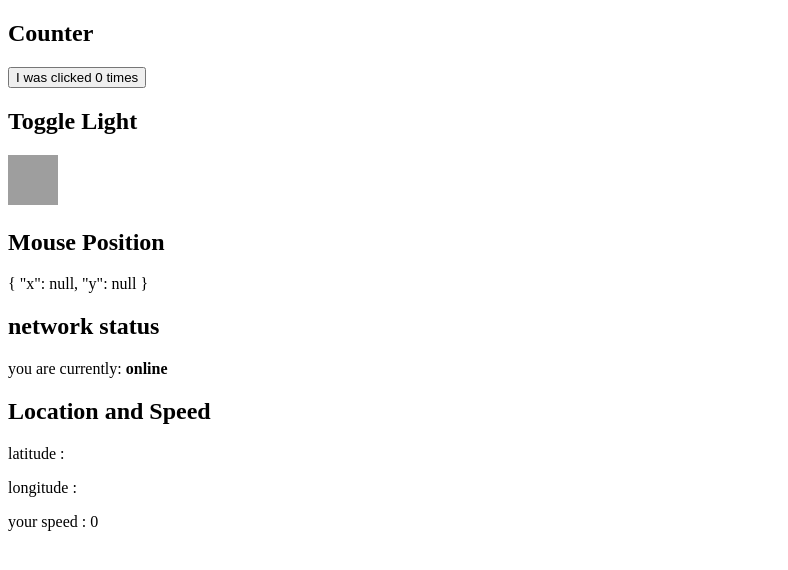
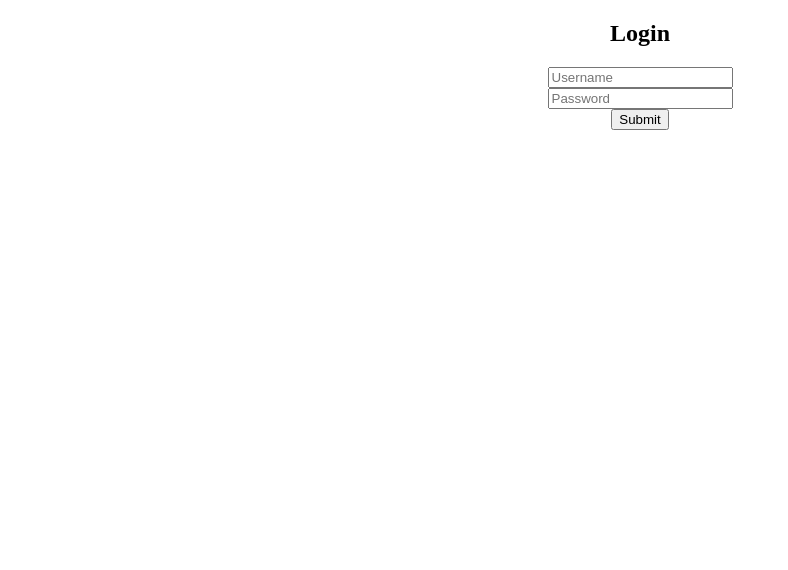
Before and after one commit to akbelcolak/reactUdemyExercise, a React (Create React App) app in the folder udemy/: page / in a window 1280 px wide. Shown: the top 570 px of the page, without its empty margins (0-788 px from the left). Built offline with nearby package versions, Linux system fonts and the light colour scheme; no server answers; grey boxes are pictures that could not be loaded.

Commit message:
login.js added

```diff
--- /dev/null
+++ b/udemy/src/Login.js
@@ -0,0 +1,43 @@
+import React, { useState } from "react";
+
+export default function Login() {
+  const [username, setUsername] = useState("");
+  const [password, setPassword] = useState("");
+  const [user, setUser] = useState(null)
+
+  //bu handle'i form'a ekledigimiz onSubmit ile aldigimiz datayi kullanabilmek icin kurduk
+  const handleSubmit = (event)=> {
+      event.preventDefault()
+      const userData= {
+          username,
+          password
+      }
+      setUser(userData)
+  }
+
+  return (
+    <div style={{ textAlign: "center" }}>
+      <h2>Login</h2>
+      <form
+        style={{
+          display: "grid",
+          alignItems: "center",
+          justifyItems: "center"
+        }}
+        onSubmit={ handleSubmit }
+      >
+        <input
+          type="text"
+          placeholder="Username"
+          onChange={event => setUsername(event.target.value)}
+        />
+        <input
+          type="password"
+          placeholder="Password"
+          onChange={event => setPassword(event.target.value)}
+        />
+        <button type="submit"> Submit </button>
+      </form>
+    </div>
+  );
+}
--- a/udemy/src/index.js
+++ b/udemy/src/index.js
@@ -1,7 +1,8 @@
 import React from 'react';
 import ReactDOM from 'react-dom';
 //import './index.css';
-import App from './App';
+//import App from './App';
+import App from './Login'
 import * as serviceWorker from './serviceWorker';
 
 ReactDOM.render(<App />, document.getElementById('root'));
```
